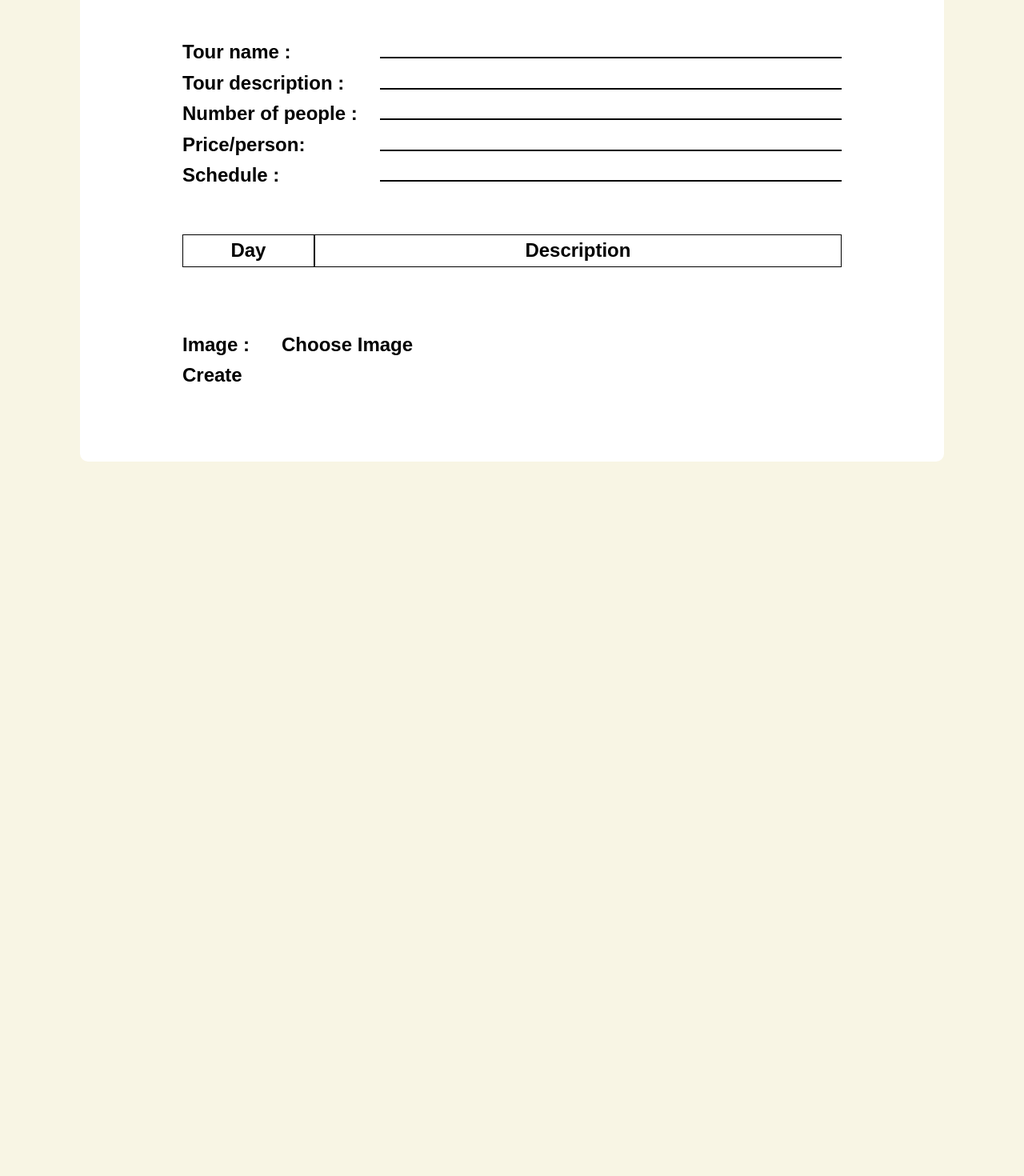
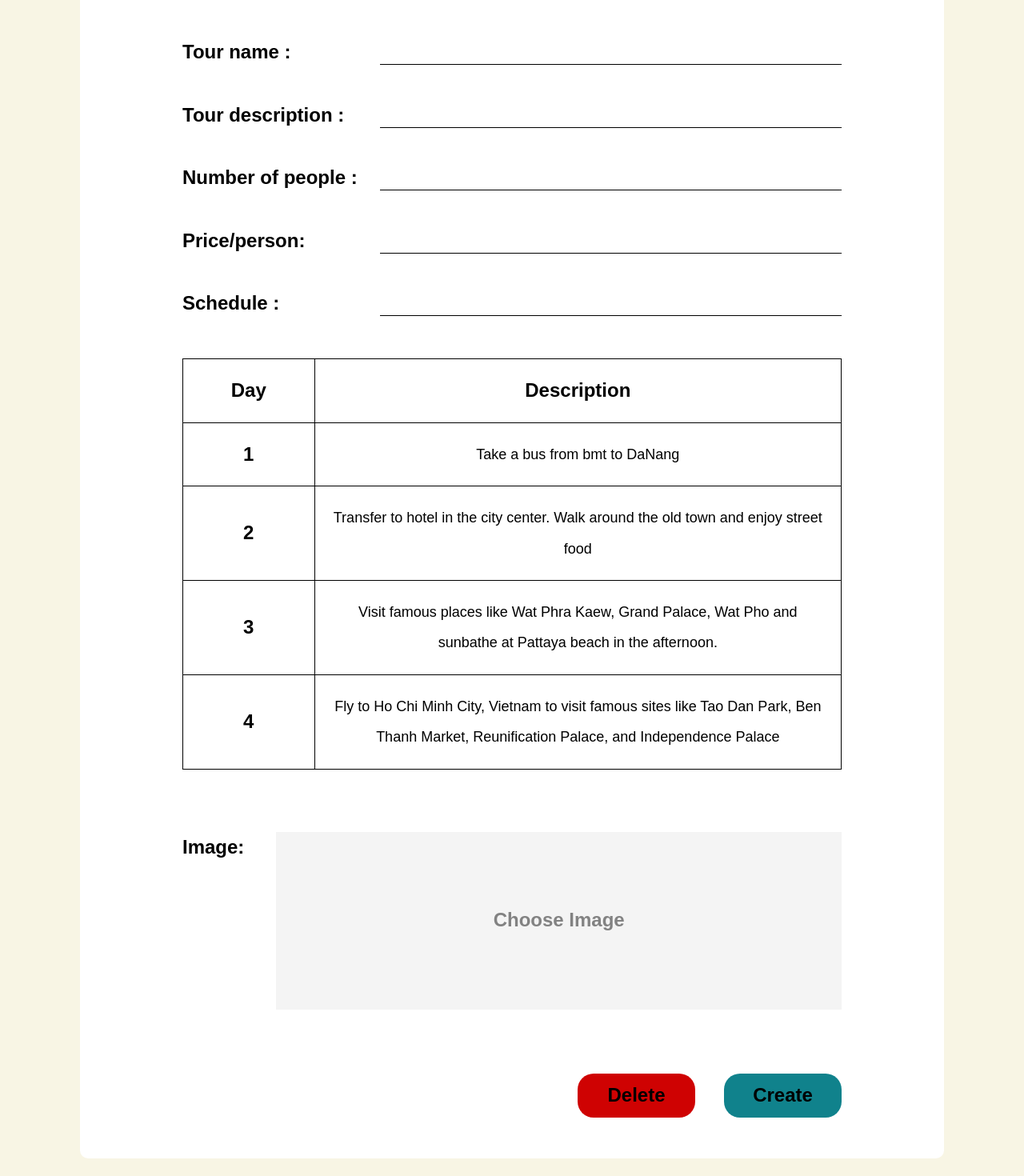
Before and after one commit to dreamteam19ct2/nextjs_travel, a Next.js app: page /admin/update-tour in a window 1280 px wide. Shown: the part 160-1630 px from the top of the page at 80% size. Before the commit the page ends 880 px from the top, so only its background shows below. Built offline with nearby package versions, Linux system fonts and the light colour scheme.

Commit message:
update tour, create tour ui

```diff
--- a/src/app/admin/create-tour/create_tour.module.css
+++ b/src/app/admin/create-tour/create_tour.module.css
@@ -0,0 +1,99 @@
+.table {
+    margin-top: 26px;
+    padding-bottom: 200px;
+}
+
+.content {
+    padding: 48px 128px;
+    border-radius: 10px;
+    background-color: white;
+}
+
+.fill_line {
+    display: flex;
+    margin-top: 40px;
+    align-items: baseline;
+}
+
+.fill_line_left {
+    width: 30%;
+}
+
+.fill_line_right {
+    width: 70%;
+}
+
+.fill_line_right input {
+    width: 100%;
+    border: none;
+    border-bottom: solid 1px black;
+}
+
+.frame_table table {
+    width: 100%;
+    text-align: center;
+    margin-top: 50px;
+}
+
+.frame_table table,
+.description,
+.schedule_day {
+    border: 1px solid black;
+    border-collapse: collapse;
+}
+
+.frame_schedule {}
+
+.schedule_day {
+    width: 20%;
+    padding: 20px 16px;
+}
+
+.description {
+    width: 80%;
+    padding: 20px 16px;
+    font-size: 18px;
+    font-weight: 500;
+}
+
+.descript {
+    font-size: 24px;
+    font-weight: 700;
+}
+
+.frame_img {
+    display: flex;
+    margin-top: 78px;
+}
+
+.img_title {
+    width: 78px;
+}
+
+.img_choose {
+    margin-left: 40px;
+    width: 880px;
+    height: 222px;
+    color: var(--text-gray);
+    background-color: var(--background-gray);
+    display: inline-flex;
+    align-items: center;
+    justify-content: space-around;
+}
+
+.position_img {
+    text-align: right;
+}
+
+.btn_create {
+    margin-top: 76px;
+    margin-bottom: 67px;
+    width: 147px;
+    height: 55px;
+    border-radius: 20px;
+    background-color: var(--btn-main);
+    display: inline-flex;
+    align-items: center;
+    justify-content: space-around;
+    cursor: pointer;
+}
--- a/src/app/admin/update-tour/page.tsx
+++ b/src/app/admin/update-tour/page.tsx
@@ -12,38 +12,66 @@ export default function Admin() {
                     <div className={styles.fill}>
                         <div className={styles.fill_line}>
                             <div className={styles.fill_line_left}>Tour name : </div>
-                            <div className={styles.fill_line_right}></div>
+                            <div className={styles.fill_line_right}><input type="text" /></div>
                         </div>
 
                         <div className={styles.fill_line}>
                             <div className={styles.fill_line_left}>Tour description : </div>
-                            <div className={styles.fill_line_right}></div>
+                            <div className={styles.fill_line_right}><input type="text" /></div>
                         </div>
 
                         <div className={styles.fill_line}>
                             <div className={styles.fill_line_left}>Number of people :</div>
-                            <div className={styles.fill_line_right}></div>
+                            <div className={styles.fill_line_right}><input type="text" /></div>
                         </div>
 
                         <div className={styles.fill_line}>
                             <div className={styles.fill_line_left}>Price/person: </div>
-                            <div className={styles.fill_line_right}></div>
+                            <div className={styles.fill_line_right}><input type="text" /></div>
                         </div>
 
                         <div className={styles.fill_line}>
                             <div className={styles.fill_line_left}>Schedule :</div>
-                            <div className={styles.fill_line_right}></div>
+                            <div className={styles.fill_line_right}><input type="text" /></div>
                         </div>
                     </div>
-                    <div className={styles.frame_schedule}>
-                        <div className={styles.schedule_day}>Day</div>
-                        <div className={styles.description}>Description</div>
+                    <div className={styles.frame_table}>
+                        <table>
+                            <tr>
+                                <th className={styles.schedule_day}>Day</th>
+                                <th className={`${styles.description} ${styles.descript}`}>Description</th>
+                            </tr>
+                            <tr>
+                                <td className={styles.schedule_day}>1</td>
+                                <td className={styles.description}>Take a bus from bmt to DaNang</td>
+                            </tr>
+                            <tr>
+                                <td className={styles.schedule_day}>2</td>
+                                <td className={styles.description}>Transfer to hotel in the city center. Walk around the old town and enjoy street food</td>
+                            </tr>
+                            <tr>
+                                <td className={styles.schedule_day}>3</td>
+                                <td className={styles.description}>Visit famous places like Wat Phra Kaew, Grand Palace, Wat Pho and sunbathe at Pattaya beach in the afternoon. </td>
+                            </tr>
+                            <tr>
+                                <td className={styles.schedule_day}>4</td>
+                                <td className={styles.description}>Fly to Ho Chi Minh City, Vietnam to visit famous sites like Tao Dan Park, Ben Thanh Market, Reunification Palace, and Independence Palace </td>
+                            </tr>
+                        </table>
                     </div>
                     <div className={styles.frame_img}>
-                        <div className={styles.img_title}>Image : </div>
+                        <div className={styles.img_title}>Image: </div>
                         <div className={styles.img_choose}>Choose Image</div>
                     </div>
-                    <div className={styles.btn_create}>Create</div>
+                    <div className={styles.button_create}>
+                        <div className={styles.position_img}>
+                            <button className={styles.btn_create}>Create</button>
+                        </div>
+                        <div className={styles.position_img}>
+                            <button className={styles.btn_delete}>Delete</button>
+                        </div>
+
+                    </div>
                 </div>
             </div>
         </>
--- a/src/app/admin/update-tour/update_tour.module.css
+++ b/src/app/admin/update-tour/update_tour.module.css
@@ -1,15 +1,17 @@
 .table {
     margin-top: 26px;
+    padding-bottom: 200px;
+}
+
+.content {
+    padding: 48px 128px;
     border-radius: 10px;
     background-color: white;
 }
 
-.content {
-    padding: 88px 128px;
-}
-
 .fill_line {
     display: flex;
+    margin-top: 40px;
     align-items: baseline;
 }
 
@@ -19,35 +21,99 @@
 
 .fill_line_right {
     width: 70%;
-    height: 1px;
-    border: solid .4px black;
 }
 
-.frame_schedule {
-    display: flex;
-    margin-top: 55px;
+.fill_line_right input {
+    width: 100%;
+    border: none;
+    border-bottom: solid 1px black;
+}
+
+.frame_table table {
+    width: 100%;
+    text-align: center;
+    margin-top: 50px;
+}
+
+.frame_table table,
+.description,
+.schedule_day {
+    border: 1px solid black;
+    border-collapse: collapse;
 }
 
 .schedule_day {
     width: 20%;
-    text-align: center;
-    border: solid 1px;
+    padding: 20px 16px;
 }
 
 .description {
     width: 80%;
-    text-align: center;
-    border: solid 1px;
+    padding: 20px 16px;
+    font-size: 18px;
+    font-weight: 500;
+}
+
+.descript {
+    font-size: 24px;
+    font-weight: 700;
 }
 
 .frame_img {
     display: flex;
+    margin-top: 78px;
 }
 
-.frame_img {
-    margin-top: 78px;
+.img_title {
+    width: 78px;
 }
 
 .img_choose {
     margin-left: 40px;
+    width: 880px;
+    height: 222px;
+    color: var(--text-gray);
+    background-color: var(--background-gray);
+    display: inline-flex;
+    align-items: center;
+    justify-content: space-around;
 }
+
+.button_create {
+    margin-top: 80px;
+    padding-bottom: 58px;
+}
+
+.position_img {
+    display: flex;
+    float: right;
+}
+
+.btn_delete {
+    margin-bottom: 67px;
+    margin-right: 36px;
+    width: 147px;
+    height: 55px;
+    border-radius: 20px;
+    background-color: #CF0202;
+    display: inline-flex;
+    align-items: center;
+    justify-content: space-around;
+    cursor: pointer;
+}
+
+.btn_create {
+    margin-bottom: 67px;
+    width: 147px;
+    height: 55px;
+    border-radius: 20px;
+    background-color: var(--btn-main);
+    display: inline-flex;
+    align-items: center;
+    justify-content: space-around;
+    cursor: pointer;
+}
+
+.button_create button {
+    border: none;
+}
```
Also changed, not shown: src/app/admin/create-tour/page.tsx (+65 -0 lines).
